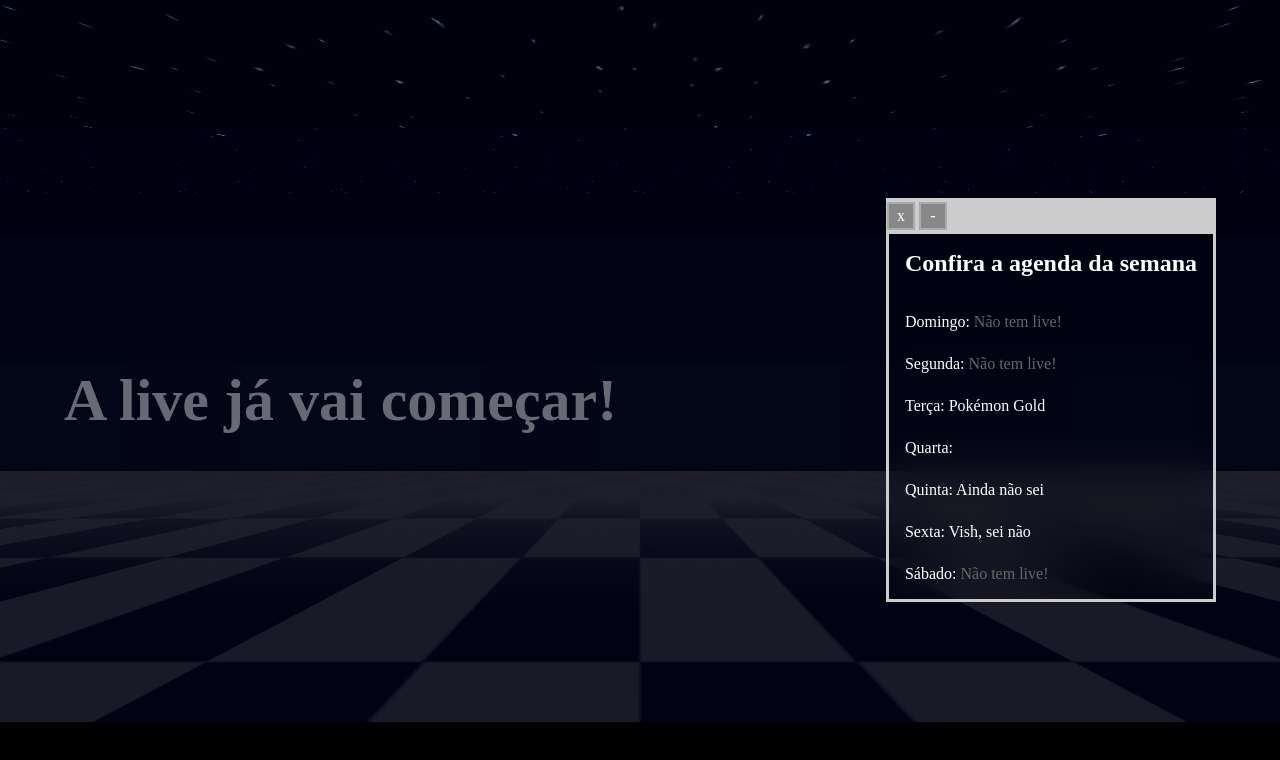
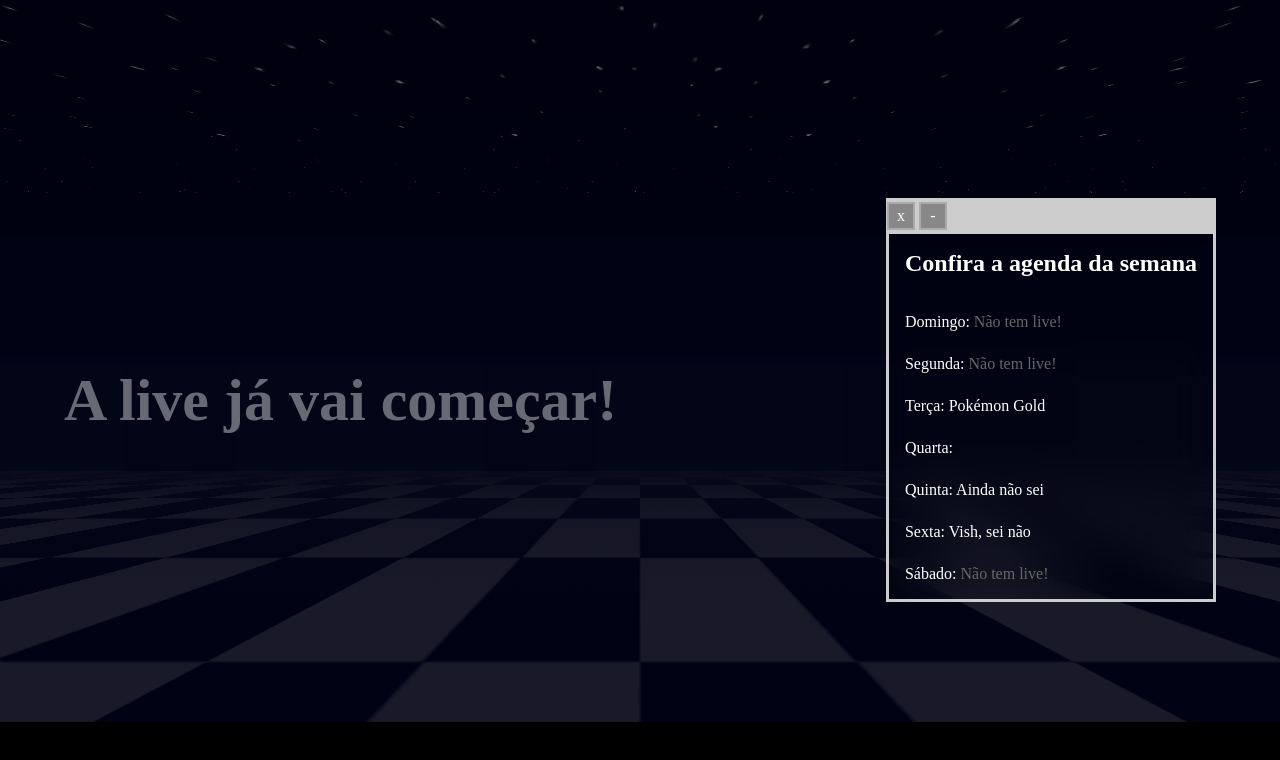
Before and after one commit to hugolcouto/assets-twitch, a website: page starting-soon.html in a window 1280 px wide. Drawn offline with nearby package versions, Linux system fonts and the light colour scheme; a web font is replaced by a local one.

Commit message:
Alteração na cor da perspectiva ao fundo

```diff
--- a/css/starting-soon.css
+++ b/css/starting-soon.css
@@ -79,7 +79,8 @@
 	position: absolute;
 	top: 0;
 	left: 0;
-	background: linear-gradient(rgba(31,31,44,.9) 50%, rgba(0,0,0,0) 90%);
+	/* background: linear-gradient(rgba(31,31,44,.9) 50%, rgba(0,0,0,0) 90%); */
+	background: linear-gradient(rgba(9, 10, 27, 0.9) 10%, rgba(0,0,0,0) 90%)
 }
 
 .frontground {
```
